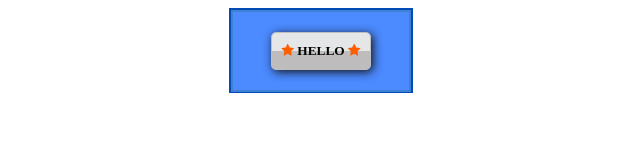
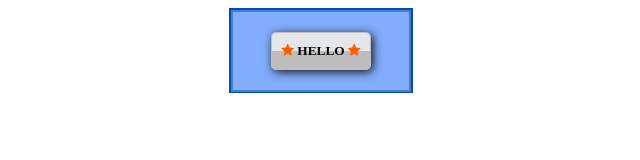
Before and after one commit to GurusirTCR/button, a plain HTML site: page index.html in a window 1280 px wide. Shown: the whole page, without its empty margins (319-959 px from the left). Drawn offline with Linux system fonts and the light colour scheme.

Commit message:
Update style.css

```diff
--- a/style.css
+++ b/style.css
@@ -6,7 +6,7 @@ body{
 }
 .container{
 
-    background-color:rgb(75, 138, 255);
+    background-color:rgb(130, 173, 253);
     padding: 20px;
     text-align: center;
     border: 2px solid rgb(64, 128, 211);
```
